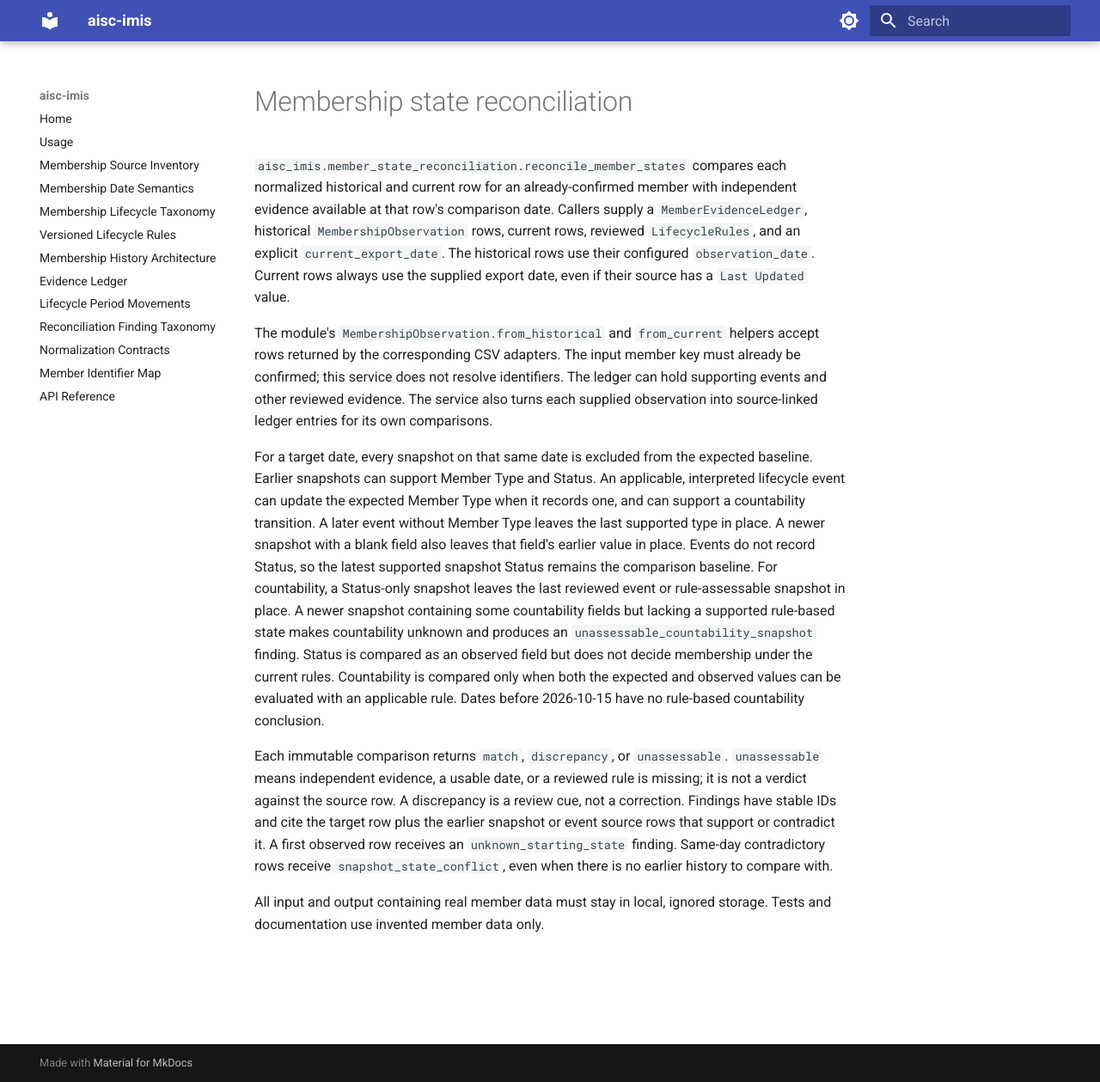
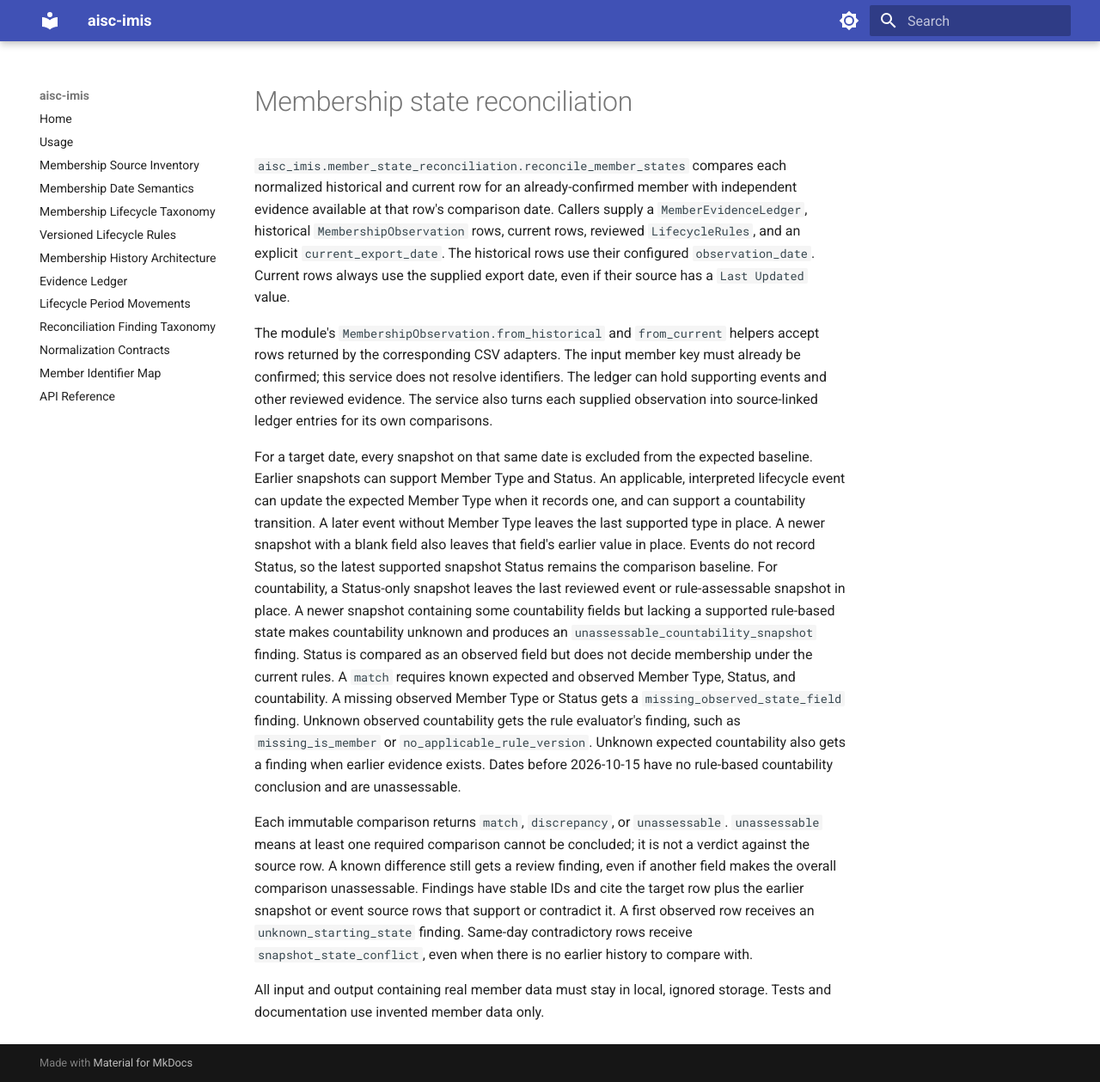
Before and after one commit to MauxBoyle/aisc-imis, an MkDocs documentation site: the page built from docs/member-state-reconciliation.md, in a window 1280 px wide and 1259 px high. Shown: the whole window at 86% size. Built offline with MkDocs 1.6.1 and Material for MkDocs 9.7.7, drawn with Linux system fonts in a browser that asks for light colours.

Commit message:
Require complete member state comparisons for matches

```diff
--- a/docs/member-state-reconciliation.md
+++ b/docs/member-state-reconciliation.md
@@ -28,14 +28,19 @@ rule-assessable snapshot in place. A newer snapshot containing some countability
 fields but lacking a supported rule-based state makes countability unknown and
 produces an `unassessable_countability_snapshot` finding.
 Status is compared as an observed field but does not decide membership under
-the current rules. Countability is compared only when both the expected and
-observed values can be evaluated with an applicable rule. Dates before
-2026-10-15 have no rule-based countability conclusion.
+the current rules. A `match` requires known expected and observed Member Type,
+Status, and countability. A missing observed Member Type or Status gets a
+`missing_observed_state_field` finding. Unknown observed countability gets the
+rule evaluator's finding, such as `missing_is_member` or
+`no_applicable_rule_version`. Unknown expected countability also gets a
+finding when earlier evidence exists. Dates before 2026-10-15 have no
+rule-based countability conclusion and are unassessable.
 
 Each immutable comparison returns `match`, `discrepancy`, or `unassessable`.
-`unassessable` means independent evidence, a usable date, or a reviewed rule
-is missing; it is not a verdict against the source row. A discrepancy is a
-review cue, not a correction. Findings have stable IDs and cite the target
+`unassessable` means at least one required comparison cannot be concluded;
+it is not a verdict against the source row. A known difference still gets a
+review finding, even if another field makes the overall comparison
+unassessable. Findings have stable IDs and cite the target
 row plus the earlier snapshot or event source rows that support or contradict
 it. A first observed row receives an `unknown_starting_state` finding. Same-day
 contradictory rows receive `snapshot_state_conflict`, even when there is no
```
Also changed, not shown: docs/finding-taxonomy.md (+1 -0 lines), 2 other files.
